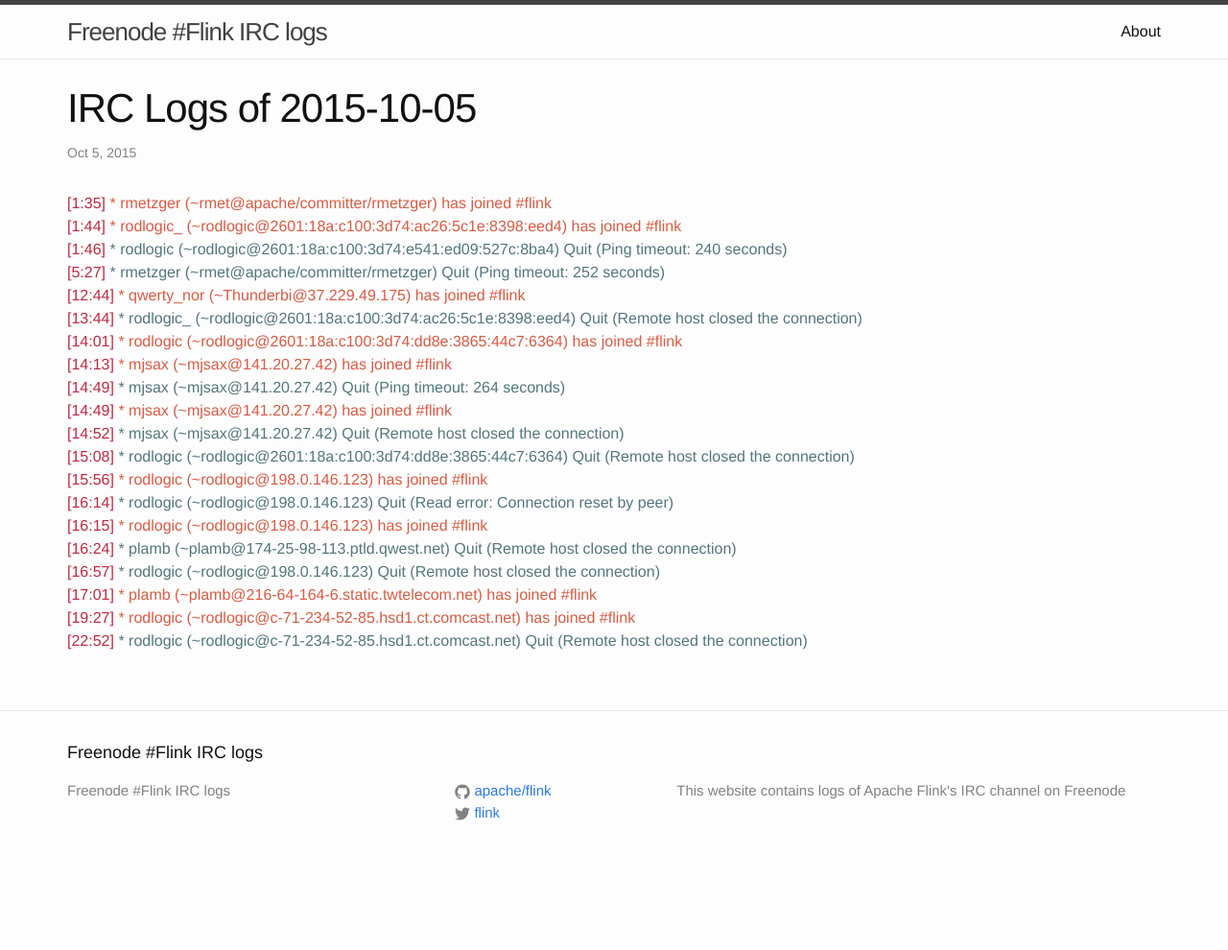
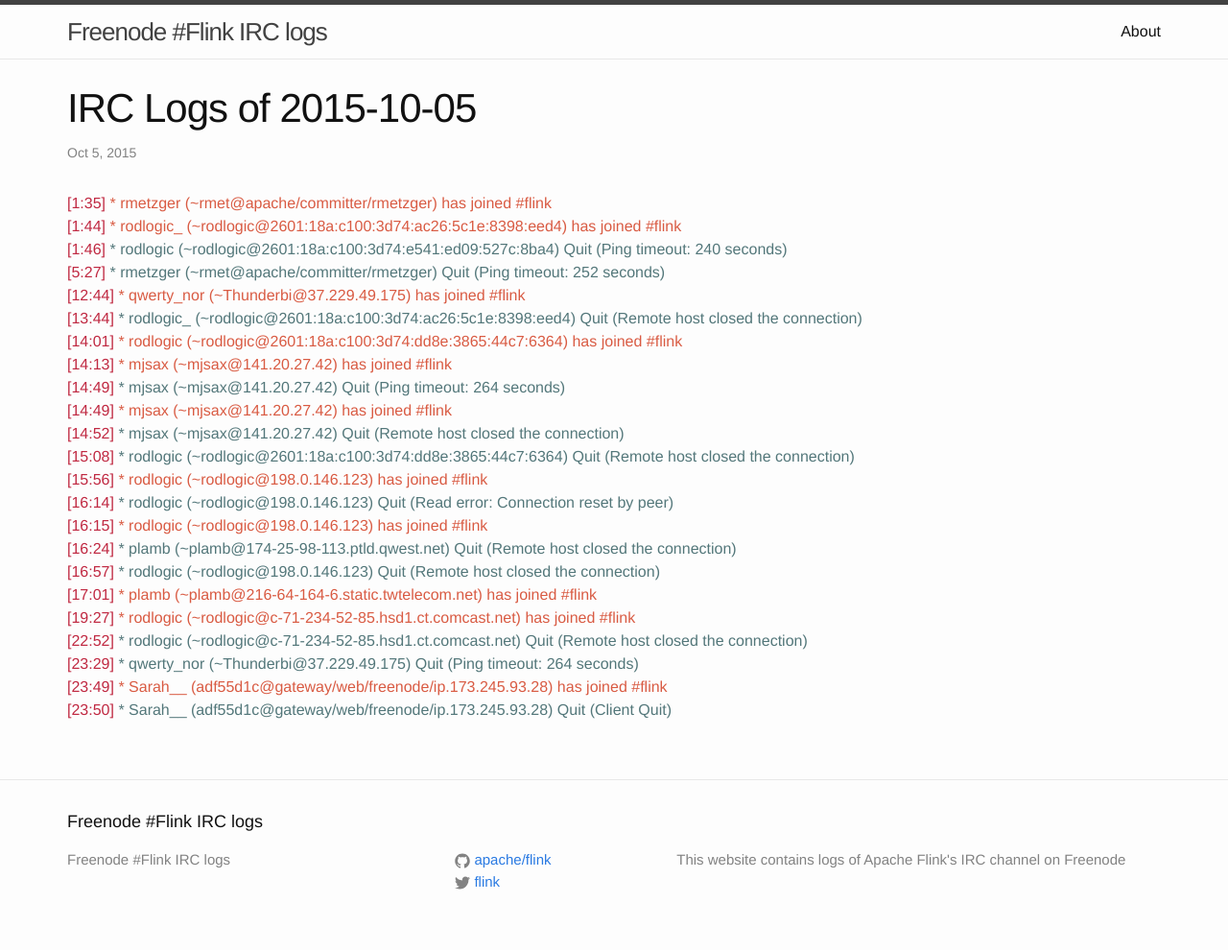
Before and after one commit to flink-irc-logs/flink-irc-logs.github.io, a Jekyll site: the page built from _posts/2015-10-05-logs.markdown, in a window 1280 px wide. Shown: the whole page at 96% size. Built offline with Jekyll 4.4.1, drawn with Linux system fonts in a browser that asks for light colours; before the commit the page ends 918 px from its top, so only the background shows below that.

Commit message:
Update of the logs on Tue Oct  6 01:22:35 CEST 2015

```diff
--- a/_posts/2015-10-05-logs.markdown
+++ b/_posts/2015-10-05-logs.markdown
@@ -24,3 +24,6 @@
 <span class="irc-date">[17:01]</span> <span class="irc-green">* plamb (~plamb@216-64-164-6.static.twtelecom.net) has joined #flink</span><br />
 <span class="irc-date">[19:27]</span> <span class="irc-green">* rodlogic (~rodlogic@c-71-234-52-85.hsd1.ct.comcast.net) has joined #flink</span><br />
 <span class="irc-date">[22:52]</span> <span class="irc-navy">* rodlogic (~rodlogic@c-71-234-52-85.hsd1.ct.comcast.net) Quit (Remote host closed the connection)</span><br />
+<span class="irc-date">[23:29]</span> <span class="irc-navy">* qwerty_nor (~Thunderbi@37.229.49.175) Quit (Ping timeout: 264 seconds)</span><br />
+<span class="irc-date">[23:49]</span> <span class="irc-green">* Sarah__ (adf55d1c@gateway/web/freenode/ip.173.245.93.28) has joined #flink</span><br />
+<span class="irc-date">[23:50]</span> <span class="irc-navy">* Sarah__ (adf55d1c@gateway/web/freenode/ip.173.245.93.28) Quit (Client Quit)</span><br />
```
Also changed, not shown: _posts/2015-10-06-logs.markdown (added, +7 -0 lines).
